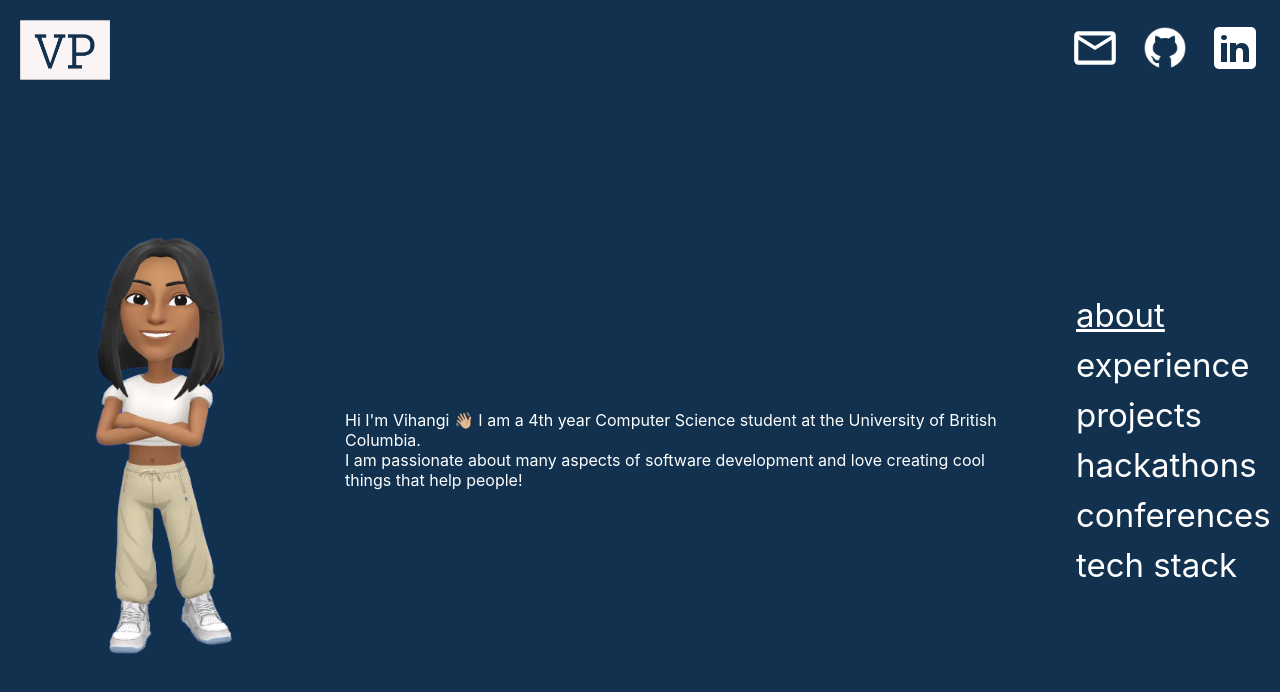
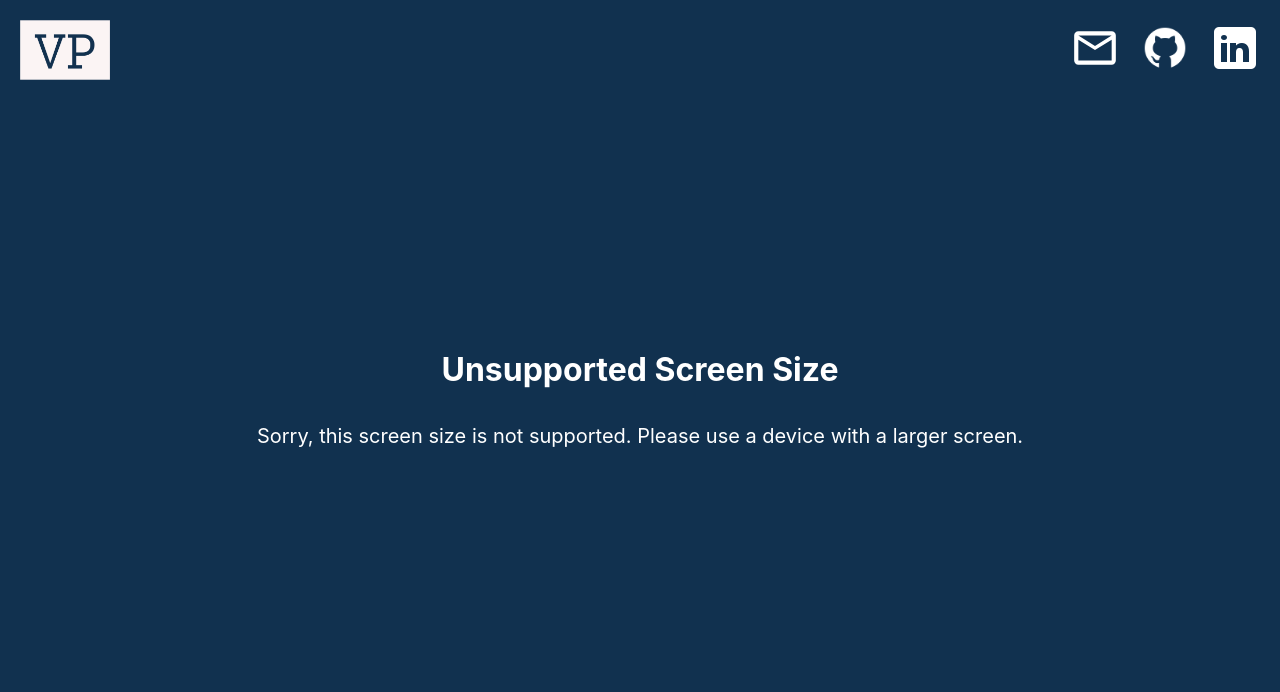
Before and after one commit to Vihangip/portfolio, a React (Create React App) app: page / in a window 1280 px wide. Shown: the top 692 px of the page. Built offline with nearby package versions, Linux system fonts and the light colour scheme.

Commit message:
Added screen size support

```diff
--- a/src/App.css
+++ b/src/App.css
@@ -38,6 +38,31 @@
 .github:hover, .linkedin:hover {
   transform: scale(1.1);
 }
+
+/* Unsupported */
+
+.unsupported-container {
+  display: flex;
+  flex-direction: column;
+  justify-content: center;
+  align-items: center;
+  height: 100vh;
+  color: white;
+  text-align: center;
+}
+
+.unsupported-heading {
+  font-size: 2.5 rem;
+  font-weight: bold;
+  margin: 1rem;
+}
+
+.unsupported-message {
+  font-size: 1.25rem;
+  line-height: 1.5;
+  margin: 1rem;
+}
+
 
 /* Main*/
 .main {
--- a/src/App.js
+++ b/src/App.js
@@ -1,4 +1,4 @@
-import React, { useEffect, useState } from 'react';
+import React, { useEffect, useRef,  useState } from 'react';
 import './App.css';
 import About from './components/About';
 import Experience from './components/Experience';
@@ -10,13 +10,31 @@ import logo from './images/VP Logo.png';
 import github from './images/github.png';
 import email from './images/mail.svg';
 import linkedin from './images/linkedin.png';
+import useWindowDimensions from './useWindowDimensions';
+import TooSmallScreen from './TooSmallScreen';
+import TooBigScreen from './TooBigScreen';
 
 
 function App() {
   const [active, setActive] = useState('about');
+  const {width, height} = useWindowDimensions();
+  const contentRef = useRef(null);
+  const zoom = window.outerWidth;
+
+  const isSmallerScreenSize = (width < 1400 || zoom < 1400) && (height < 1400);
+
+  const isBiggerScreenSize = (width > 1536 || zoom > 1920) && (height > 1536);
+
+  console.log("width", width);
+  console.log("height", height);
+  console.log("zoom", zoom);
+  console.log("smaller", isSmallerScreenSize);
+  console.log("bigger", isBiggerScreenSize);
+
 
   useEffect(() => {
-    const content = document.querySelector('.content');
+    const content = contentRef.current;
+    if (!content) return;
 
     const scrollActive = () => {
       let scrollPos = content.scrollTop;
@@ -39,7 +57,7 @@ function App() {
     return () => {
       content.removeEventListener('scroll', scrollActive);
     };
-  }, []);
+  }, [width, height]);
 
   const copyToClipboard = () => {
     const email = 'vihangiperera9@gmail.com';
@@ -67,10 +85,13 @@ function App() {
           </a>
         </div>
       </div>
-
+      {isSmallerScreenSize ? (
+        <TooSmallScreen />
+      ) : isBiggerScreenSize ? (
+        <TooBigScreen />
+      ) : (
         <div className="main">
-
-        <div className="content">
+          <div ref={contentRef} className="content">
             <div id="about" className="about"><About /></div>
             <div id="experience" className="experience"><Experience /></div>
             <div id="projects" className="projects"><Projects /></div>
@@ -89,6 +110,7 @@ function App() {
           </div>
 
         </div>
+      )}
     </div>
   );
 }
--- /dev/null
+++ b/src/TooBigScreen.js
@@ -0,0 +1,13 @@
+import React from 'react';
+import './App.css';
+
+const TooBigScreen = () => {
+  return (
+    <div className="unsupported-container">
+      <h1 className="unsupported-heading">Unsupported Screen Size</h1>
+      <p className="unsupported-message">Sorry, this screen size is not supported. Please Zoom in.</p>
+    </div>
+  );
+};
+
+export default TooBigScreen;
--- /dev/null
+++ b/src/TooSmallScreen.js
@@ -0,0 +1,13 @@
+import React from 'react';
+import './App.css';
+
+const TooSmallScreen = () => {
+  return (
+    <div className="unsupported-container">
+      <h1 className="unsupported-heading">Unsupported Screen Size</h1>
+      <p className="unsupported-message">Sorry, this screen size is not supported. Please use a device with a larger screen.</p>
+    </div>
+  );
+};
+
+export default TooSmallScreen;
--- /dev/null
+++ b/src/useWindowDimensions.js
@@ -0,0 +1,21 @@
+import { useEffect, useState } from "react";
+
+function getWindowDimensions() {
+  const {innerWidth: width, innerWidth: height} = window;
+  return { width, height };
+}
+
+export default function useWindowDimensions() {
+  const [windowDimensions, setWindowDimensions] = useState(getWindowDimensions());
+
+  useEffect(() => {
+    function handleResize() {
+      setWindowDimensions(getWindowDimensions());
+    }
+
+    window.addEventListener("resize", handleResize);
+    return () => window.removeEventListener("resize", handleResize);
+  }, []);
+
+  return windowDimensions;
+}
```
Lines whose indentation alone changed are shown as unchanged.
